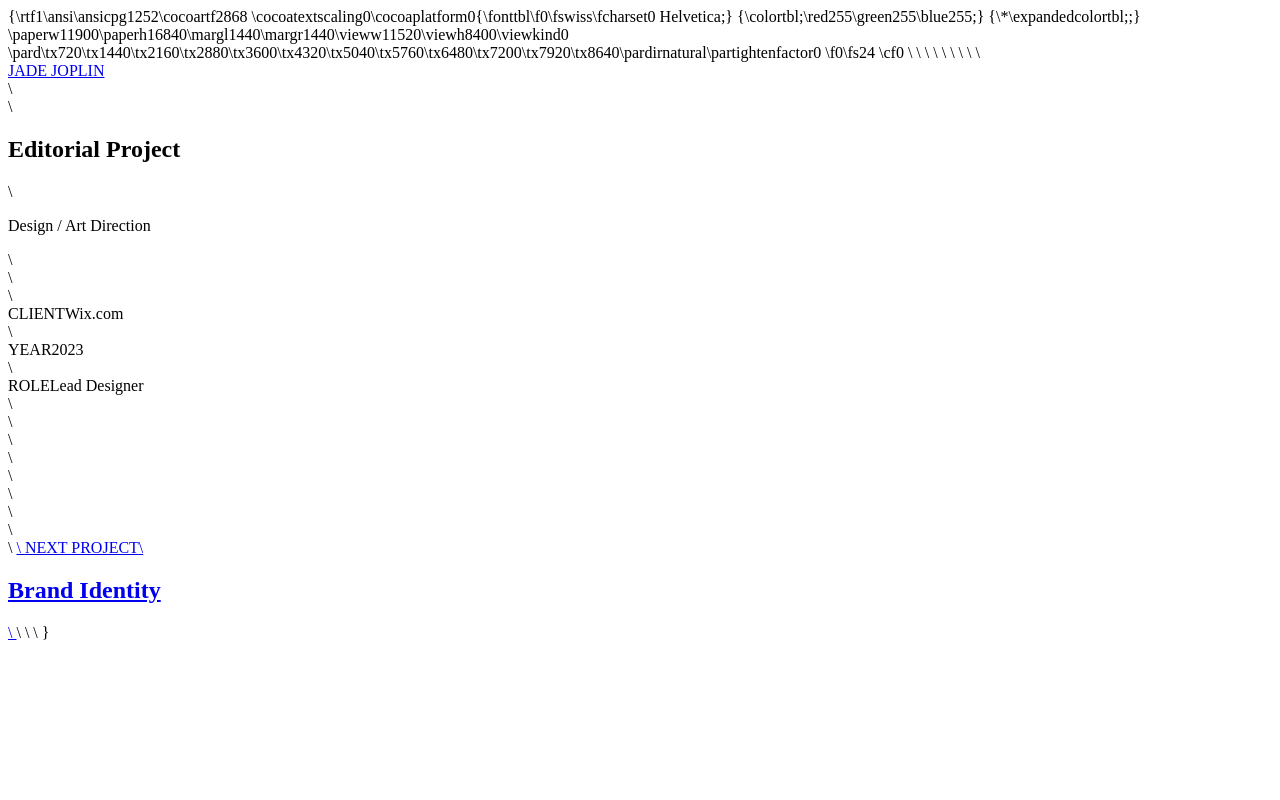
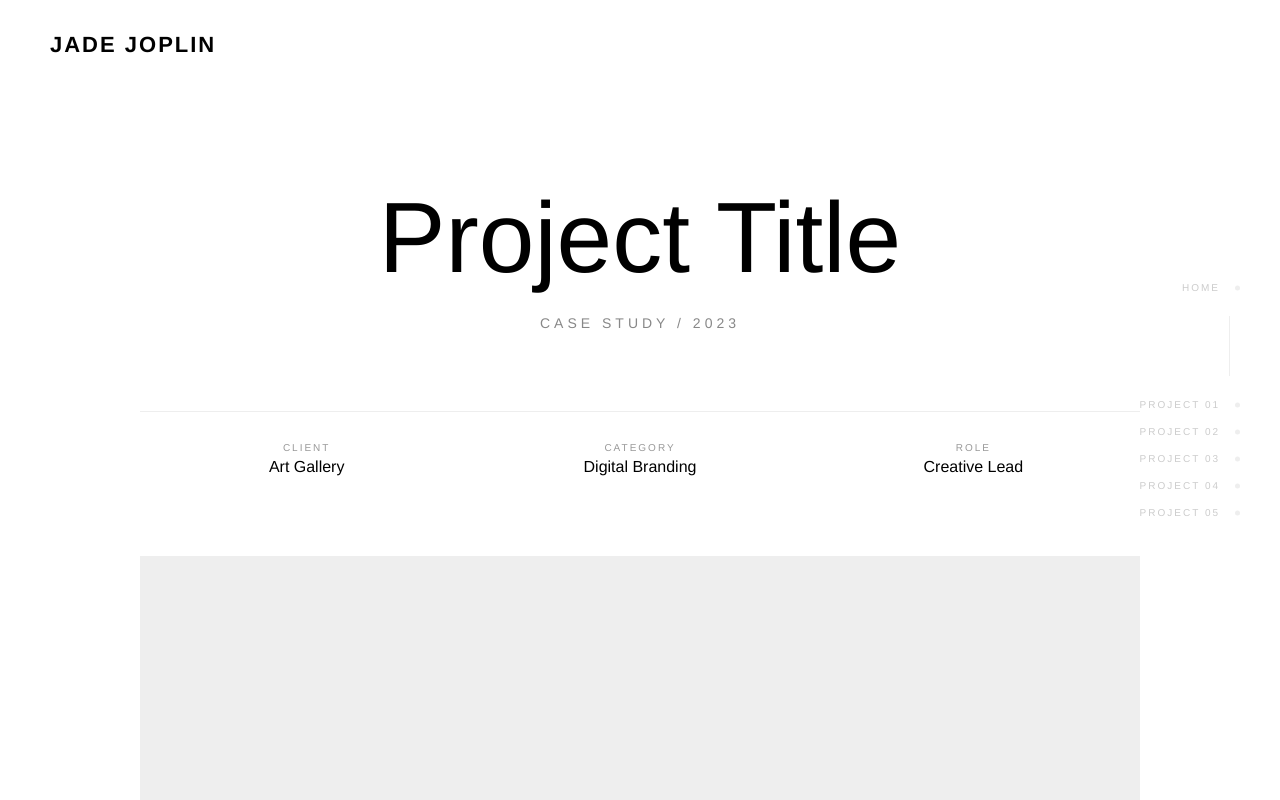
Before and after one commit to charlieyang218/portfolio, a plain HTML site: page project-detail.html in a window 1280 px wide. Shown: the top 800 px of the page. Drawn offline with Linux system fonts and the light colour scheme.

Commit message:
Add side navigation and improve layout styles
Added a side navigation bar and updated styles for better layout and responsiveness.

```diff
--- a/project-detail.html
+++ b/project-detail.html
@@ -1,67 +1,120 @@
-{\rtf1\ansi\ansicpg1252\cocoartf2868
-\cocoatextscaling0\cocoaplatform0{\fonttbl\f0\fswiss\fcharset0 Helvetica;}
-{\colortbl;\red255\green255\blue255;}
-{\*\expandedcolortbl;;}
-\paperw11900\paperh16840\margl1440\margr1440\vieww11520\viewh8400\viewkind0
-\pard\tx720\tx1440\tx2160\tx2880\tx3600\tx4320\tx5040\tx5760\tx6480\tx7200\tx7920\tx8640\pardirnatural\partightenfactor0
+<!DOCTYPE html>
+<html lang="zh-CN">
+<head>
+    <meta charset="UTF-8">
+    <meta name="viewport" content="width=device-width, initial-scale=1.0">
+    <title>Project Detail | Jade Joplin</title>
+    <style>
+        :root { --bg: #fff; --text: #000; --gray: #f4f4f4; --trans: all 0.8s cubic-bezier(0.25, 1, 0.5, 1); }
+        * { margin: 0; padding: 0; box-sizing: border-box; }
+        body { font-family: "Helvetica Neue", Arial, sans-serif; background: var(--bg); color: var(--text); }
+        .reveal { opacity: 0; transform: translateY(30px); transition: var(--trans); }
+        .reveal.active { opacity: 1; transform: translateY(0); }
 
-\f0\fs24 \cf0 <!DOCTYPE html>\
-<html lang="zh-CN">\
-<head>\
-    <meta charset="UTF-8">\
-    <meta name="viewport" content="width=device-width, initial-scale=1.0">\
-    <title>Project Detail | Jade Joplin</title>\
-    <style>\
-        :root \{ --bg: #fff; --text: #000; --gray: #f2f2f2; --trans: all 0.8s cubic-bezier(0.25, 1, 0.5, 1); \}\
-        * \{ margin: 0; padding: 0; box-sizing: border-box; \}\
-        body \{ font-family: Arial, sans-serif; \}\
-        .reveal \{ opacity: 0; transform: translateY(30px); transition: var(--trans); \}\
-        .reveal.active \{ opacity: 1; transform: translateY(0); \}\
-        \
-        header \{ position: absolute; width: 100%; height: 90px; display: flex; justify-content: space-between; align-items: center; padding: 0 50px; z-index: 100; \}\
-        .logo \{ font-size: 22px; font-weight: 800; text-decoration: none; color: #000; letter-spacing: 2px; \}\
-        \
-        .detail-hero \{ padding: 150px 50px 50px; text-align: center; \}\
-        .detail-hero h1 \{ font-size: clamp(40px, 8vw, 80px); font-weight: 400; margin-bottom: 20px; \}\
-        \
-        .info-bar \{ max-width: 1000px; margin: 50px auto; display: grid; grid-template-columns: repeat(3, 1fr); border-top: 1px solid #eee; padding-top: 30px; text-align: center; \}\
-        .info-bar div label \{ display: block; font-size: 10px; color: #999; letter-spacing: 2px; margin-bottom: 5px; \}\
-        \
-        .content \{ max-width: 1200px; margin: 0 auto; padding: 0 50px; \}\
-        .big-img \{ width: 100%; height: 70vh; background: #eee; margin-bottom: 50px; \}\
-        .img-grid \{ display: grid; grid-template-columns: 1fr 1fr; gap: 30px; margin-bottom: 50px; \}\
-        .img-grid div \{ height: 500px; background: #f9f9f9; \}\
-\
-        .next-proj \{ padding: 100px 50px; text-align: center; border-top: 1px solid #eee; cursor: pointer; text-decoration: none; color: #000; display: block; \}\
-        .next-proj h2 \{ font-size: 50px; margin-top: 10px; transition: 0.5s; \}\
-        .next-proj:hover h2 \{ transform: translateY(-10px); \}\
-    </style>\
-</head>\
-<body>\
-    <header><a href="index.html" class="logo">JADE JOPLIN</a></header>\
-    <section class="detail-hero reveal">\
-        <h1>Editorial Project</h1>\
-        <p>Design / Art Direction</p>\
-    </section>\
-    <div class="info-bar reveal">\
-        <div><label>CLIENT</label><span>Wix.com</span></div>\
-        <div><label>YEAR</label><span>2023</span></div>\
-        <div><label>ROLE</label><span>Lead Designer</span></div>\
-    </div>\
-    <div class="content">\
-        <div class="big-img reveal"></div>\
-        <div class="img-grid">\
-            <div class="reveal"></div>\
-            <div class="reveal"></div>\
-        </div>\
-    </div>\
-    <a href="index.html" class="next-proj reveal">\
-        <label>NEXT PROJECT</label>\
-        <h2>Brand Identity</h2>\
-    </a>\
-    <script>\
-        const obs = new IntersectionObserver(es => es.forEach(e => e.isIntersecting && e.target.classList.add('active')), \{threshold:0.1\});\
-        document.querySelectorAll('.reveal').forEach(el => obs.observe(el));\
-    </script>\
-</body>\
-</html>}
+        /* 右侧悬浮导航栏设计 */
+        .side-nav {
+            position: fixed;
+            right: 40px;
+            top: 50%;
+            transform: translateY(-50%);
+            display: flex;
+            flex-direction: column;
+            align-items: flex-end;
+            z-index: 2000;
+        }
+        .nav-line {
+            width: 1px;
+            height: 60px;
+            background: #eee;
+            margin: 15px 10px;
+            transition: 0.3s;
+        }
+        .side-nav a {
+            text-decoration: none;
+            color: #ccc;
+            font-size: 10px;
+            letter-spacing: 2px;
+            margin: 8px 0;
+            transition: 0.3s;
+            text-transform: uppercase;
+            position: relative;
+            padding-right: 20px;
+        }
+        .side-nav a::after {
+            content: '';
+            position: absolute;
+            right: 0;
+            top: 50%;
+            width: 5px;
+            height: 5px;
+            background: #eee;
+            border-radius: 50%;
+            transform: translateY(-50%);
+            transition: 0.3s;
+        }
+        .side-nav a:hover { color: #000; }
+        .side-nav a:hover::after { background: #000; transform: translateY(-50%) scale(1.5); }
+
+        header { position: absolute; width: 100%; height: 90px; display: flex; justify-content: space-between; align-items: center; padding: 0 50px; }
+        .logo { font-size: 22px; font-weight: 800; text-decoration: none; color: #000; letter-spacing: 2px; }
+
+        .detail-hero { padding: 180px 50px 80px; text-align: center; }
+        .detail-hero h1 { font-size: clamp(40px, 8vw, 100px); font-weight: 400; margin-bottom: 20px; }
+
+        .info-bar { max-width: 1000px; margin: 0 auto 80px; display: grid; grid-template-columns: repeat(3, 1fr); border-top: 1px solid #eee; padding-top: 30px; text-align: center; }
+        .info-bar div label { display: block; font-size: 10px; color: #999; letter-spacing: 2px; margin-bottom: 5px; }
+
+        .content { max-width: 1100px; margin: 0 auto; padding: 0 50px; }
+        .big-img { width: 100%; height: 70vh; background: #eee; margin-bottom: 40px; }
+        .img-grid { display: grid; grid-template-columns: 1fr 1fr; gap: 40px; margin-bottom: 100px; }
+        .img-grid div { height: 500px; background: #f9f9f9; }
+
+        footer { padding: 80px 50px; text-align: center; font-size: 11px; color: #ccc; letter-spacing: 1px; }
+
+        @media (max-width: 768px) { .side-nav { display: none; } .info-bar { grid-template-columns: 1fr; gap: 20px; } }
+    </style>
+</head>
+<body>
+    <!-- 右侧导航 -->
+    <div class="side-nav">
+        <a href="index.html">Home</a>
+        <div class="nav-line"></div>
+        <a href="p1.html">Project 01</a>
+        <a href="p2.html">Project 02</a>
+        <a href="p3.html">Project 03</a>
+        <a href="p4.html">Project 04</a>
+        <a href="p5.html">Project 05</a>
+    </div>
+
+    <header><a href="index.html" class="logo">JADE JOPLIN</a></header>
+
+    <main>
+        <section class="detail-hero reveal">
+            <h1>Project Title</h1> <!-- 你可以在这里修改每个页面的标题 -->
+            <p style="letter-spacing: 4px; color: #888; font-size: 14px;">CASE STUDY / 2023</p>
+        </section>
+
+        <div class="info-bar reveal">
+            <div><label>CLIENT</label><span>Art Gallery</span></div>
+            <div><label>CATEGORY</label><span>Digital Branding</span></div>
+            <div><label>ROLE</label><span>Creative Lead</span></div>
+        </div>
+
+        <div class="content">
+            <div class="big-img reveal"></div>
+            <div class="img-grid">
+                <div class="reveal" style="background: #f2f2f2;"></div>
+                <div class="reveal" style="background: #e9e9e9;"></div>
+            </div>
+            <div class="big-img reveal" style="background: #fafafa; height: 50vh;"></div>
+        </div>
+    </main>
+
+    <footer>&copy; 2023 JADE JOPLIN. REPLICA</footer>
+
+    <script>
+        const obs = new IntersectionObserver(es => es.forEach(e => e.isIntersecting && e.target.classList.add('active')), {threshold:0.1});
+        document.querySelectorAll('.reveal').forEach(el => obs.observe(el));
+    </script>
+</body>
+</html>
```
